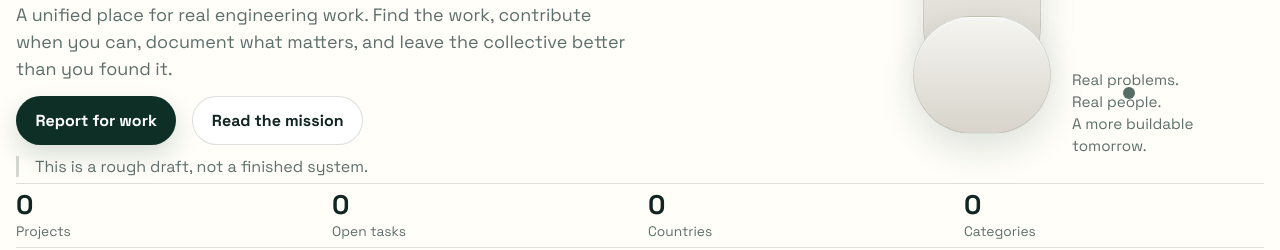
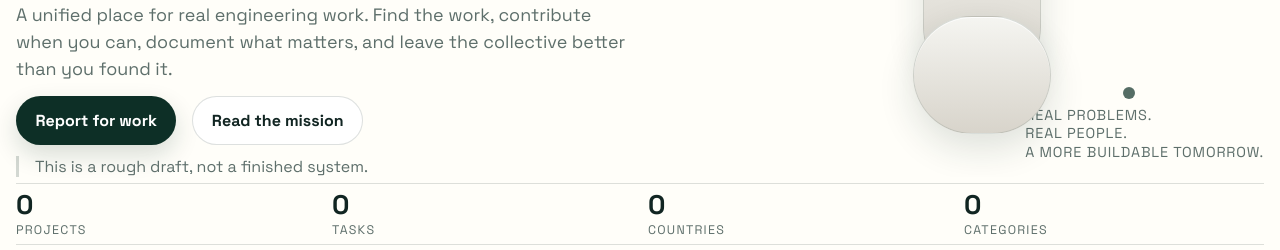
Before and after one commit to taylorolsen-vogt/Guild, a plain HTML site: page index.html in a window 1280 px wide. Shown: the part 341-591 px from the top of the page. Drawn offline with Linux system fonts and the light colour scheme.

Commit message:
Refine landing labels and annotation copy

```diff
--- a/index.html
+++ b/index.html
@@ -42,9 +42,11 @@
 
       <aside class="hero-visual" aria-label="Abstract illustration">
         <div class="hero-annotation">
-          <p>Real problems.</p>
-          <p>Real people.</p>
-          <p>A more buildable tomorrow.</p>
+          <p>
+            <span>Real problems.</span>
+            <span>Real people.</span>
+            <span>A more buildable tomorrow.</span>
+          </p>
         </div>
         <div class="assembly assembly-top"></div>
         <div class="assembly assembly-mid"></div>
@@ -63,7 +65,7 @@
       </div>
       <div>
         <strong>0</strong>
-        <span>Open tasks</span>
+        <span>Tasks</span>
       </div>
       <div>
         <strong>0</strong>
--- a/styles.css
+++ b/styles.css
@@ -71,7 +71,7 @@ body {
 }
 
 .home-page .hero-annotation {
-  bottom: 1.25rem;
+  bottom: 0.95rem;
 }
 
 .home-page .home-metrics,
@@ -88,8 +88,8 @@ body {
 }
 
 .home-page .home-metrics span {
-  margin-top: 0.2rem;
-  font-size: 0.86rem;
+  margin-top: 0.16rem;
+  font-size: 0.78rem;
 }
 
 .home-page .featured-work {
@@ -332,15 +332,21 @@ a {
 .hero-annotation {
   position: absolute;
   right: 0;
-  bottom: 2.5rem;
-  max-width: 12rem;
+  bottom: 1.7rem;
+  max-width: 15rem;
   color: var(--muted);
-  font-size: 0.95rem;
-  line-height: 1.45;
+  font-size: 0.9rem;
+  line-height: 1.3;
+  letter-spacing: 0.06em;
+  text-transform: uppercase;
 }
 
 .hero-annotation p {
   margin: 0;
+}
+
+.hero-annotation span {
+  display: block;
 }
 
 .assembly,
@@ -419,9 +425,11 @@ a {
 
 .home-metrics span {
   display: block;
-  margin-top: 0.45rem;
+  margin-top: 0.38rem;
   color: var(--muted);
-  font-size: 0.95rem;
+  font-size: 0.82rem;
+  letter-spacing: 0.1em;
+  text-transform: uppercase;
 }
 
 .featured-work {
```
